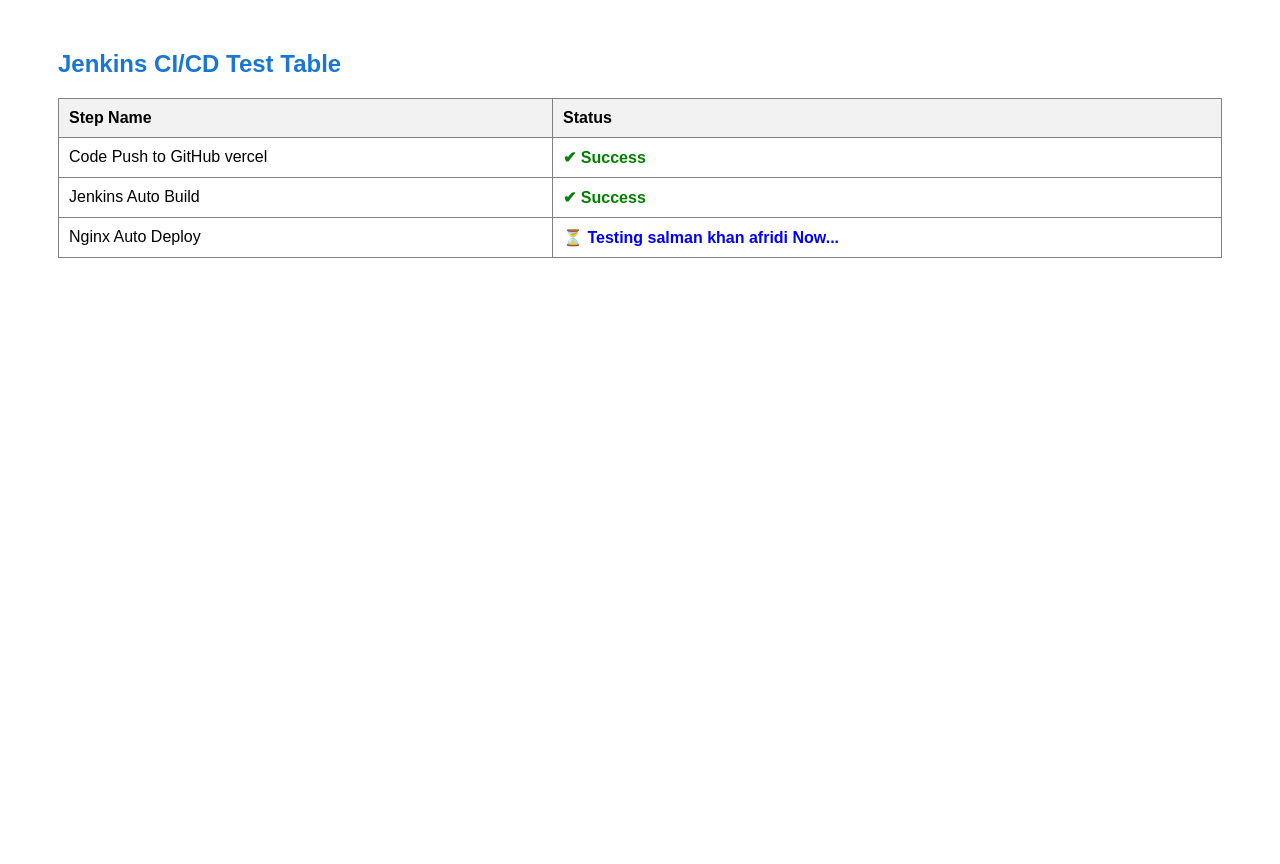
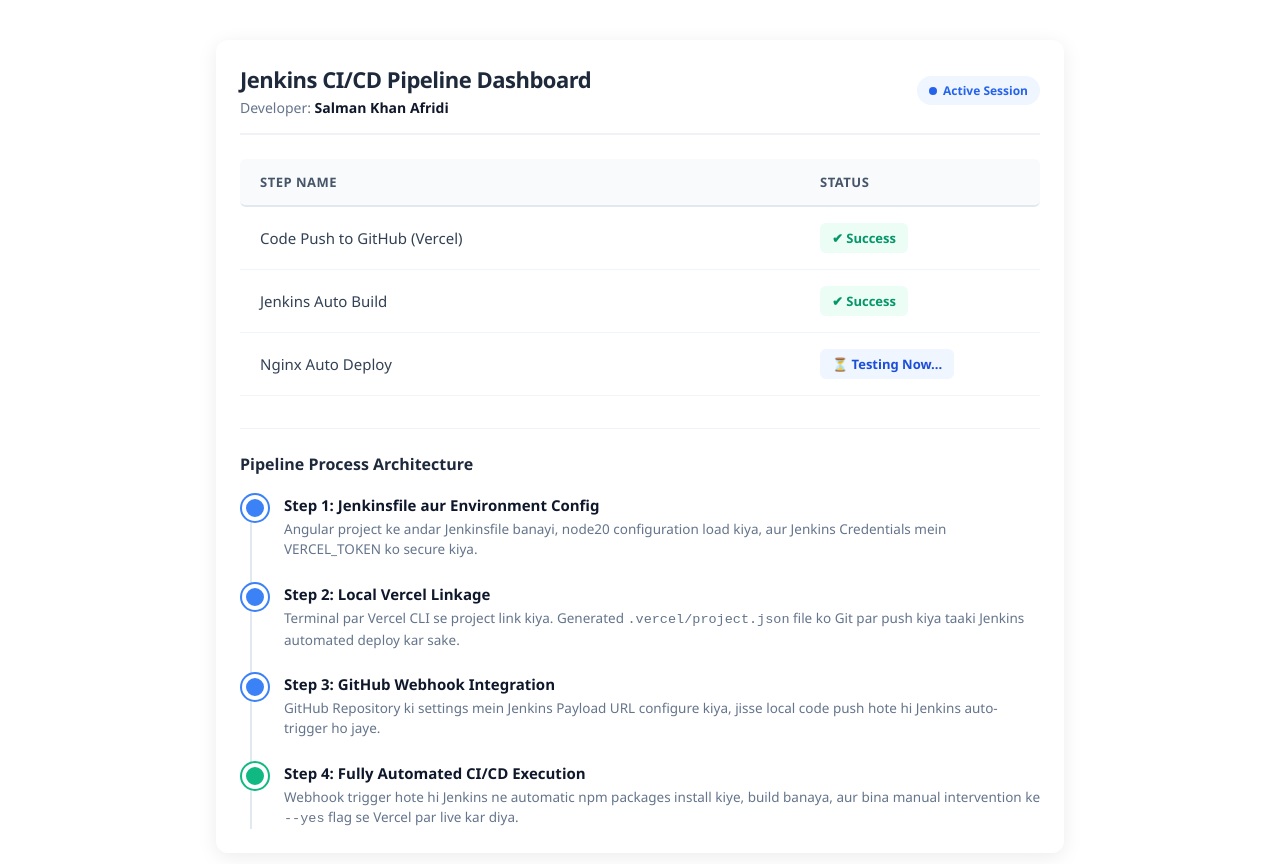
Before and after one commit to personalhacker1-gif/angularapp, an Angular app: page / in a window 1280 px wide. Shown: the top 864 px of the page. Before the commit the page ends 800 px from the top, so only its background shows below. Built offline with nearby package versions, Linux system fonts and the light colour scheme.

Commit message:
added file

```diff
--- a/src/app/app.html
+++ b/src/app/app.html
@@ -1,27 +1,98 @@
-<div style="margin: 50px; font-family: Arial, sans-serif;">
-  <h2 style="color: #1976d2;">Jenkins CI/CD Test Table</h2>
-  <table border="1" cellpadding="10" style="border-collapse: collapse; width: 100%; text-align: left;">
+<div style="max-width: 800px; margin: 40px auto; padding: 24px; font-family: 'Segoe UI', Roboto, Helvetica, Arial, sans-serif; background: #ffffff; border-radius: 12px; box-shadow: 0 4px 20px rgba(0, 0, 0, 0.08);">
+
+  <!-- Dashboard Header -->
+  <div style="display: flex; align-items: center; justify-content: space-between; margin-bottom: 24px; border-bottom: 2px solid #f0f2f5; padding-bottom: 16px;">
+    <div>
+      <h2 style="color: #1e293b; margin: 0; font-size: 22px; font-weight: 600; letter-spacing: -0.5px;">Jenkins CI/CD Pipeline Dashboard</h2>
+      <p style="color: #64748b; margin: 4px 0 0 0; font-size: 14px;">Developer: <strong style="color: #0f172a;">Salman Khan Afridi</strong></p>
+    </div>
+    <!-- Live Pulse Indicator -->
+    <span style="display: inline-flex; align-items: center; gap: 6px; background: #eff6ff; color: #2563eb; padding: 6px 12px; border-radius: 20px; font-size: 12px; font-weight: 600;">
+      <span style="width: 8px; height: 8px; background: #2563eb; border-radius: 50%; display: inline-block; animation: pulse 1.5s infinite ease-in-out;"></span>
+      Active Session
+    </span>
+  </div>
+
+  <!-- Live Status Table -->
+  <div style="overflow-x: auto; margin-bottom: 32px;">
+    <table style="width: 100%; border-collapse: separate; border-spacing: 0; text-align: left;">
       <thead>
-      <tr style="background-color: #f2f2f2;">
-        <th>Step Name</th>
-        <th>Status</th>
+        <tr>
+          <th style="background-color: #f8fafc; color: #475569; font-weight: 600; font-size: 13px; text-transform: uppercase; letter-spacing: 0.5px; padding: 14px 20px; border-bottom: 2px solid #e2e8f0; border-top-left-radius: 6px; border-bottom-left-radius: 6px;">Step Name</th>
+          <th style="background-color: #f8fafc; color: #475569; font-weight: 600; font-size: 13px; text-transform: uppercase; letter-spacing: 0.5px; padding: 14px 20px; border-bottom: 2px solid #e2e8f0; border-top-right-radius: 6px; border-bottom-right-radius: 6px; width: 30%;">Status</th>
         </tr>
       </thead>
       <tbody>
-      <tr>
-        <td>Code Push to GitHub   vercel</td>
-        <td style="color: green; font-weight: bold;">✔ Success</td>
+        <tr style="transition: background 0.2s;">
+          <td style="padding: 16px 20px; border-bottom: 1px solid #f1f5f9; color: #334155; font-size: 15px; font-weight: 500;">Code Push to GitHub (Vercel)</td>
+          <td style="padding: 16px 20px; border-bottom: 1px solid #f1f5f9;">
+            <span style="display: inline-flex; align-items: center; background-color: #ecfdf5; color: #059669; padding: 6px 12px; border-radius: 6px; font-size: 13px; font-weight: 600;">✔ Success</span>
+          </td>
         </tr>
-      <tr>
-        <td>Jenkins Auto Build</td>
-        <td style="color: green; font-weight: bold;">✔ Success</td>
+        <tr style="transition: background 0.2s;">
+          <td style="padding: 16px 20px; border-bottom: 1px solid #f1f5f9; color: #334155; font-size: 15px; font-weight: 500;">Jenkins Auto Build</td>
+          <td style="padding: 16px 20px; border-bottom: 1px solid #f1f5f9;">
+            <span style="display: inline-flex; align-items: center; background-color: #ecfdf5; color: #059669; padding: 6px 12px; border-radius: 6px; font-size: 13px; font-weight: 600;">✔ Success</span>
+          </td>
         </tr>
-
-      <tr>
-        <td>Nginx Auto Deploy</td>
-        <td style="color: blue; font-weight: bold;">⏳ Testing  salman khan afridi Now...</td>
+        <tr style="transition: background 0.2s;">
+          <td style="padding: 16px 20px; border-bottom: 1px solid #f1f5f9; color: #334155; font-size: 15px; font-weight: 500;">Nginx Auto Deploy</td>
+          <td style="padding: 16px 20px; border-bottom: 1px solid #f1f5f9;">
+            <span style="display: inline-flex; align-items: center; background-color: #eff6ff; color: #1d4ed8; padding: 6px 12px; border-radius: 6px; font-size: 13px; font-weight: 600;">⏳ Testing Now...</span>
+          </td>
         </tr>
       </tbody>
     </table>
   </div>
-<router-outlet />
+
+  <!-- Setup Architecture Journey Section -->
+  <div style="border-top: 1px solid #f0f2f5; padding-top: 24px;">
+    <h3 style="color: #1e293b; font-size: 16px; font-weight: 600; margin: 0 0 20px 0;">Pipeline Process Architecture</h3>
+
+    <!-- Vertical Timeline Container -->
+    <div style="position: relative; padding-left: 32px; border-left: 2px solid #e2e8f0; margin-left: 10px;">
+
+      <!-- Timeline Item 1 -->
+      <div style="position: relative; margin-bottom: 24px;">
+        <span style="position: absolute; left: -42px; top: 0; background: #3b82f6; width: 18px; height: 18px; border-radius: 50%; border: 4px solid #ffffff; box-shadow: 0 0 0 2px #3b82f6;"></span>
+        <h4 style="margin: 0 0 4px 0; color: #0f172a; font-size: 15px; font-weight: 600;">Step 1: Jenkinsfile aur Environment Config</h4>
+        <p style="margin: 0; color: #64748b; font-size: 13.5px; line-height: 1.5;">Angular project ke andar Jenkinsfile banayi, node20 configuration load kiya, aur Jenkins Credentials mein VERCEL_TOKEN ko secure kiya.</p>
+      </div>
+
+      <!-- Timeline Item 2 -->
+      <div style="position: relative; margin-bottom: 24px;">
+        <span style="position: absolute; left: -42px; top: 0; background: #3b82f6; width: 18px; height: 18px; border-radius: 50%; border: 4px solid #ffffff; box-shadow: 0 0 0 2px #3b82f6;"></span>
+        <h4 style="margin: 0 0 4px 0; color: #0f172a; font-size: 15px; font-weight: 600;">Step 2: Local Vercel Linkage</h4>
+        <p style="margin: 0; color: #64748b; font-size: 13.5px; line-height: 1.5;">Terminal par Vercel CLI se project link kiya. Generated <code>.vercel/project.json</code> file ko Git par push kiya taaki Jenkins automated deploy kar sake.</p>
+      </div>
+
+      <!-- Timeline Item 3 -->
+      <div style="position: relative; margin-bottom: 24px;">
+        <span style="position: absolute; left: -42px; top: 0; background: #3b82f6; width: 18px; height: 18px; border-radius: 50%; border: 4px solid #ffffff; box-shadow: 0 0 0 2px #3b82f6;"></span>
+        <h4 style="margin: 0 0 4px 0; color: #0f172a; font-size: 15px; font-weight: 600;">Step 3: GitHub Webhook Integration</h4>
+        <p style="margin: 0; color: #64748b; font-size: 13.5px; line-height: 1.5;">GitHub Repository ki settings mein Jenkins Payload URL configure kiya, jisse local code push hote hi Jenkins auto-trigger ho jaye.</p>
+      </div>
+
+      <!-- Timeline Item 4 -->
+      <div style="position: relative;">
+        <span style="position: absolute; left: -42px; top: 0; background: #10b981; width: 18px; height: 18px; border-radius: 50%; border: 4px solid #ffffff; box-shadow: 0 0 0 2px #10b981;"></span>
+        <h4 style="margin: 0 0 4px 0; color: #0f172a; font-size: 15px; font-weight: 600;">Step 4: Fully Automated CI/CD Execution</h4>
+        <p style="margin: 0; color: #64748b; font-size: 13.5px; line-height: 1.5;">Webhook trigger hote hi Jenkins ne automatic npm packages install kiye, build banaya, aur bina manual intervention ke <code>--yes</code> flag se Vercel par live kar diya.</p>
+      </div>
+
+    </div>
+  </div>
+
+</div>
+
+<!-- Angular Router Outlet for child components -->
+<router-outlet></router-outlet>
+
+<!-- CSS Animation for live pulse -->
+<style>
+  @keyframes pulse {
+    0% { opacity: 0.4; transform: scale(0.95); }
+    50% { opacity: 1; transform: scale(1.05); }
+    100% { opacity: 0.4; transform: scale(0.95); }
+  }
+</style>
```
Lines whose indentation alone changed are shown as unchanged.
